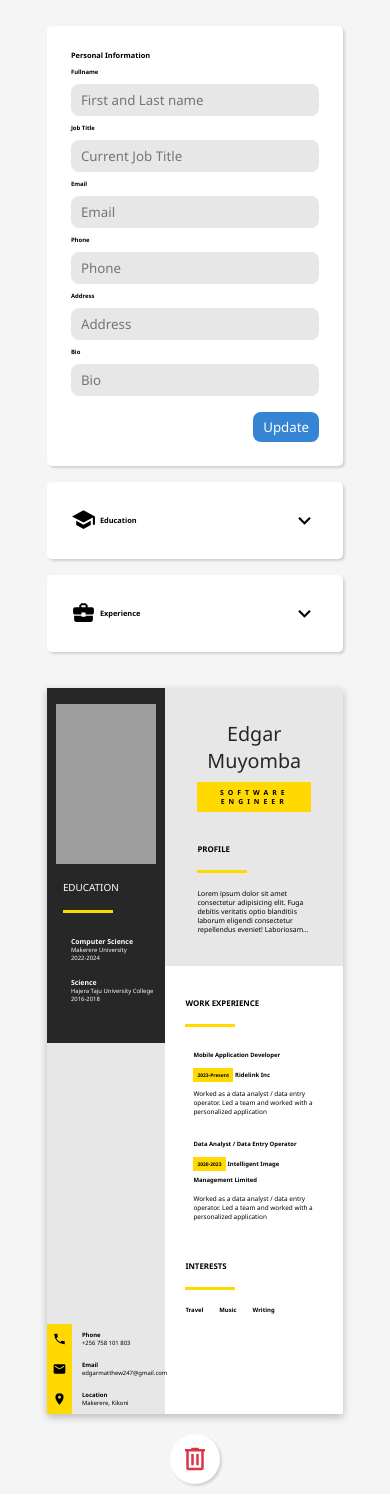
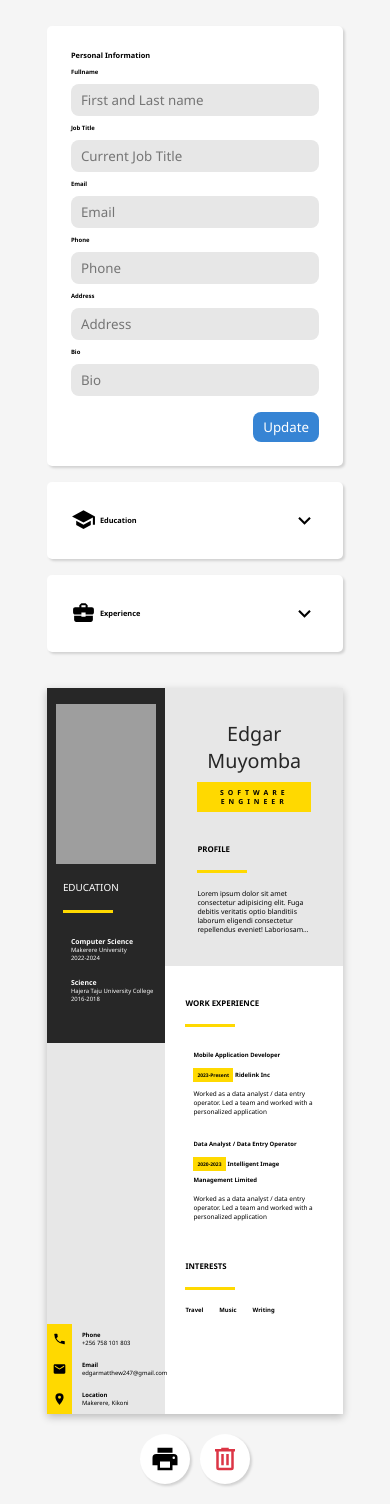
Before and after one commit to edgarmuyomba/cv-builder, a React (Vite) app: page / in a window 390 px wide. Built offline with nearby package versions, Linux system fonts and the light colour scheme; grey boxes are pictures that could not be loaded.

Commit message:
print and print styles

```diff
--- a/package.json
+++ b/package.json
@@ -21,6 +21,7 @@
     "eslint-plugin-react": "^7.33.2",
     "eslint-plugin-react-hooks": "^4.6.0",
     "eslint-plugin-react-refresh": "^0.4.4",
+    "react-to-print": "^2.14.15",
     "vite": "^5.0.0"
   }
 }
--- a/src/components/CV.jsx
+++ b/src/components/CV.jsx
@@ -1,8 +1,9 @@
 import { Info, Contact, Profile, Work, Interests } from "./cv-sections";
+import { forwardRef } from "react";
 
-export default function CV({ resume, updateResume }) {
+const CV = forwardRef(({ resume, updateResume }, ref) => {
     return (
-      <div className="cv">
+      <div className="cv" ref={ref}>
         <div className="side">
             <Info content={resume.education} updateContent={updateResume}/>
             <Contact {...resume.contact} />
@@ -14,4 +15,6 @@ export default function CV({ resume, updateResume }) {
         </div>
       </div>
     );
-}
+});
+
+export default CV;
--- a/src/components/Forms.jsx
+++ b/src/components/Forms.jsx
@@ -177,7 +177,7 @@ function EducationForm({ content, updateContent }) {
                         setView((view) => view = true);
                     }}>
                         <p className="title">
-                            <span><svg xmlns="http://www.w3.org/2000/svg" viewBox="0 0 24 24"><title>school</title><path d="M12,3L1,9L12,15L21,10.09V17H23V9M5,13.18V17.18L12,21L19,17.18V13.18L12,17L5,13.18Z" /></svg></span>
+                            <span><svg xmlns="http://www.w3.org/2000/svg" viewBox="0 0 24 24"><title>Education</title><path d="M12,3L1,9L12,15L21,10.09V17H23V9M5,13.18V17.18L12,21L19,17.18V13.18L12,17L5,13.18Z" /></svg></span>
                             Education
                         </p>
                         <div className="drop">
@@ -201,7 +201,7 @@ function EducationForm({ content, updateContent }) {
                         setView((view) => view = true);
                     }}>
                         <p className="title">
-                            <span><svg xmlns="http://www.w3.org/2000/svg" viewBox="0 0 24 24"><title>school</title><path d="M12,3L1,9L12,15L21,10.09V17H23V9M5,13.18V17.18L12,21L19,17.18V13.18L12,17L5,13.18Z" /></svg></span>
+                            <span><svg xmlns="http://www.w3.org/2000/svg" viewBox="0 0 24 24"><title>Education</title><path d="M12,3L1,9L12,15L21,10.09V17H23V9M5,13.18V17.18L12,21L19,17.18V13.18L12,17L5,13.18Z" /></svg></span>
                             Education
                         </p>
                         <div className="drop" >
@@ -301,7 +301,7 @@ function EducationForm({ content, updateContent }) {
                     setView((view) => view = true);
                 }}>
                     <p className="title">
-                        <span><svg xmlns="http://www.w3.org/2000/svg" viewBox="0 0 24 24"><title>school</title><path d="M12,3L1,9L12,15L21,10.09V17H23V9M5,13.18V17.18L12,21L19,17.18V13.18L12,17L5,13.18Z" /></svg></span>
+                        <span><svg xmlns="http://www.w3.org/2000/svg" viewBox="0 0 24 24"><title>Education</title><path d="M12,3L1,9L12,15L21,10.09V17H23V9M5,13.18V17.18L12,21L19,17.18V13.18L12,17L5,13.18Z" /></svg></span>
                         Education
                     </p>
                     <div className="drop" >
@@ -346,7 +346,7 @@ function WorkForm({ content, updateContent }) {
                         setView((view) => view = true);
                     }}>
                         <p className="title">
-                            <span><svg xmlns="http://www.w3.org/2000/svg" viewBox="0 0 24 24"><title>briefcase-variant</title><path d="M10 16V15H3L3 19C3 20.11 3.89 21 5 21H19C20.11 21 21 20.11 21 19V15H14V16H10M20 7H16V5L14 3H10L8 5V7H4C2.9 7 2 7.9 2 9V12C2 13.11 2.89 14 4 14H10V12H14V14H20C21.1 14 22 13.1 22 12V9C22 7.9 21.1 7 20 7M14 7H10V5H14V7Z" /></svg></span>
+                            <span><svg xmlns="http://www.w3.org/2000/svg" viewBox="0 0 24 24"><title>Work Experience</title><path d="M10 16V15H3L3 19C3 20.11 3.89 21 5 21H19C20.11 21 21 20.11 21 19V15H14V16H10M20 7H16V5L14 3H10L8 5V7H4C2.9 7 2 7.9 2 9V12C2 13.11 2.89 14 4 14H10V12H14V14H20C21.1 14 22 13.1 22 12V9C22 7.9 21.1 7 20 7M14 7H10V5H14V7Z" /></svg></span>
                             Experience
                         </p>
                         <div className="drop">
@@ -369,7 +369,7 @@ function WorkForm({ content, updateContent }) {
                         setView((view) => view = true);
                     }}>
                         <p className="title">
-                            <span><svg xmlns="http://www.w3.org/2000/svg" viewBox="0 0 24 24"><title>briefcase-variant</title><path d="M10 16V15H3L3 19C3 20.11 3.89 21 5 21H19C20.11 21 21 20.11 21 19V15H14V16H10M20 7H16V5L14 3H10L8 5V7H4C2.9 7 2 7.9 2 9V12C2 13.11 2.89 14 4 14H10V12H14V14H20C21.1 14 22 13.1 22 12V9C22 7.9 21.1 7 20 7M14 7H10V5H14V7Z" /></svg></span>
+                            <span><svg xmlns="http://www.w3.org/2000/svg" viewBox="0 0 24 24"><title>Work Experience</title><path d="M10 16V15H3L3 19C3 20.11 3.89 21 5 21H19C20.11 21 21 20.11 21 19V15H14V16H10M20 7H16V5L14 3H10L8 5V7H4C2.9 7 2 7.9 2 9V12C2 13.11 2.89 14 4 14H10V12H14V14H20C21.1 14 22 13.1 22 12V9C22 7.9 21.1 7 20 7M14 7H10V5H14V7Z" /></svg></span>
                             Experience
                         </p>
                         <div className="drop">
@@ -478,7 +478,7 @@ function WorkForm({ content, updateContent }) {
                     setView((view) => view = true);
                 }}>
                     <p className="title">
-                        <span><svg xmlns="http://www.w3.org/2000/svg" viewBox="0 0 24 24"><title>briefcase-variant</title><path d="M10 16V15H3L3 19C3 20.11 3.89 21 5 21H19C20.11 21 21 20.11 21 19V15H14V16H10M20 7H16V5L14 3H10L8 5V7H4C2.9 7 2 7.9 2 9V12C2 13.11 2.89 14 4 14H10V12H14V14H20C21.1 14 22 13.1 22 12V9C22 7.9 21.1 7 20 7M14 7H10V5H14V7Z" /></svg></span>
+                        <span><svg xmlns="http://www.w3.org/2000/svg" viewBox="0 0 24 24"><title>Work Experience</title><path d="M10 16V15H3L3 19C3 20.11 3.89 21 5 21H19C20.11 21 21 20.11 21 19V15H14V16H10M20 7H16V5L14 3H10L8 5V7H4C2.9 7 2 7.9 2 9V12C2 13.11 2.89 14 4 14H10V12H14V14H20C21.1 14 22 13.1 22 12V9C22 7.9 21.1 7 20 7M14 7H10V5H14V7Z" /></svg></span>
                         Experience
                     </p>
                     <div className="drop" >
--- a/src/components/Main.jsx
+++ b/src/components/Main.jsx
@@ -1,5 +1,6 @@
 import CV from "./CV";
 import Clear from "./clear";
+import Print from "./Print";
 
 export default function Main({ resume_content, updateResume }) {
     return (
@@ -7,7 +8,10 @@ export default function Main({ resume_content, updateResume }) {
             <main>
                 <CV updateResume={updateResume} resume={resume_content} />
             </main>
-            <Clear updateContent={updateResume} />
+            <div className="extra">
+                <Print content={resume_content}/>
+                <Clear updateContent={updateResume} />
+            </div>
         </>
     );
 };
--- /dev/null
+++ b/src/components/Print.jsx
@@ -0,0 +1,20 @@
+import ReactToPrint from "react-to-print";
+import CV from "./CV";
+
+export default function Print({ content }) {
+    let componentRef = null;
+
+    return (
+        <div className="print">
+            <ReactToPrint
+                trigger={() => {
+                    return <svg xmlns="http://www.w3.org/2000/svg" viewBox="0 0 24 24"><title>Print</title><path d="M18,3H6V7H18M19,12A1,1 0 0,1 18,11A1,1 0 0,1 19,10A1,1 0 0,1 20,11A1,1 0 0,1 19,12M16,19H8V14H16M19,8H5A3,3 0 0,0 2,11V17H6V21H18V17H22V11A3,3 0 0,0 19,8Z" /></svg>;
+                }}
+                content={() => componentRef}
+            />
+            <div style={{ display: 'none' }}>
+                <CV resume={content} ref={el => (componentRef = el )} />
+            </div>
+        </div>
+    );
+}
--- a/src/components/clear.jsx
+++ b/src/components/clear.jsx
@@ -9,7 +9,7 @@ export default function Clear({ updateContent }) {
         <div className="clear" onClick={() => {
             updateContent((content) => content = newContent);
         }}>
-            <svg fill="#dc3545" xmlns="http://www.w3.org/2000/svg" viewBox="0 0 24 24"><title>trash-can-outline</title><path d="M9,3V4H4V6H5V19A2,2 0 0,0 7,21H17A2,2 0 0,0 19,19V6H20V4H15V3H9M7,6H17V19H7V6M9,8V17H11V8H9M13,8V17H15V8H13Z" /></svg>
+            <svg fill="#dc3545" xmlns="http://www.w3.org/2000/svg" viewBox="0 0 24 24"><title>Clear Resume</title><path d="M9,3V4H4V6H5V19A2,2 0 0,0 7,21H17A2,2 0 0,0 19,19V6H20V4H15V3H9M7,6H17V19H7V6M9,8V17H11V8H9M13,8V17H15V8H13Z" /></svg>
         </div>
     );
 }
--- a/src/css/main.css
+++ b/src/css/main.css
@@ -239,7 +239,15 @@ div.error {
     display: none;
 }
 
-div.clear {
+div.extra {
+    height: 150px;
+    display: flex;
+    flex-direction: column;
+    gap: 10px;
+}
+
+div.clear,
+div.print {
     height: 50px;
     width: 50px;
     border-radius: 100%;
@@ -350,4 +358,9 @@ div.clear {
         line-height: 16px;
     }
 
+    div.extra {
+        height: 60px;
+        flex-direction: row;
+    }
+
 }
--- /dev/null
+++ b/src/css/print.css
@@ -0,0 +1,54 @@
+@media print {
+    :root {
+        font-size: calc(1.2vh + 1.2vw);
+    }
+
+    div.cv {
+        border: 1px solid red;
+        height: 100vh;
+        width: 100vw;
+    }
+
+    .cv .info {
+        padding: 36px;
+    }
+
+    div.contact_details {
+        background-color: var(--grey);
+        padding: 32px 50px;
+        display: grid;
+        align-items: center;
+        align-content: end;
+        grid-template-columns: 40px auto;
+        grid-template-rows: repeat(3, 50px);
+        padding-bottom: 0;
+        height: 100%;
+    }
+
+    .contact_details .icons {
+        display: flex;
+        flex-direction: column;
+        gap: 24px;
+        padding: 16px;
+        width: 40px;
+        height: 100%;
+        align-items: center;
+        background-color: var(--yellow);
+        grid-column: 1 / 2;
+        grid-row: 1 / 4;
+    }
+
+    .contact_details svg {
+        height: 25px;
+        width: 25px;
+    }
+
+    .contact_details .contact {
+        grid-column: 2 / 3;
+        margin-left: 10px;
+    }
+
+    .contact_details .contact:first-child {
+        padding-top: 16px;
+    }
+}
--- a/src/main.jsx
+++ b/src/main.jsx
@@ -5,6 +5,7 @@ import Main from './components/Main.jsx'
 import './css/index.css'
 import './css/aside.css';
 import './css/main.css';
+import './css/print.css';
 import { useState } from 'react';
 
 function Resume() {
```
Also changed, not shown: 1 other file (tests, documents, lock files or other folders).
